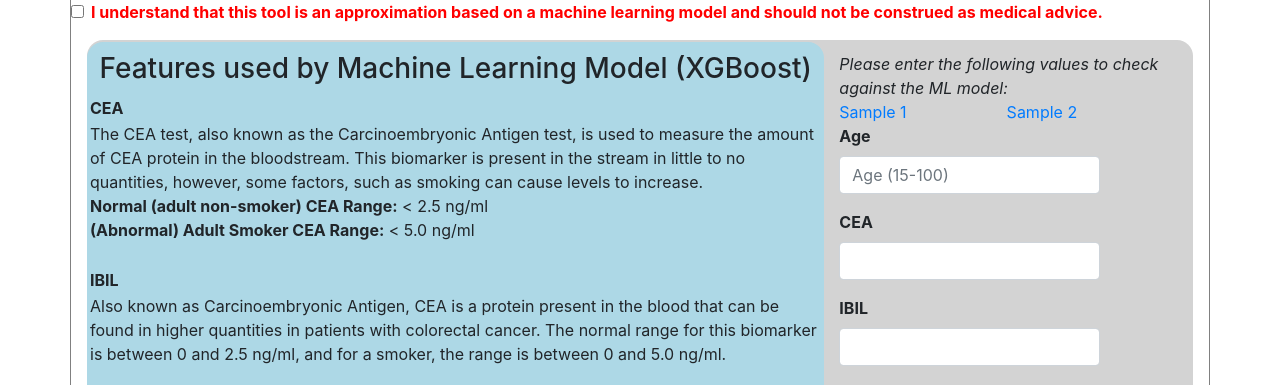
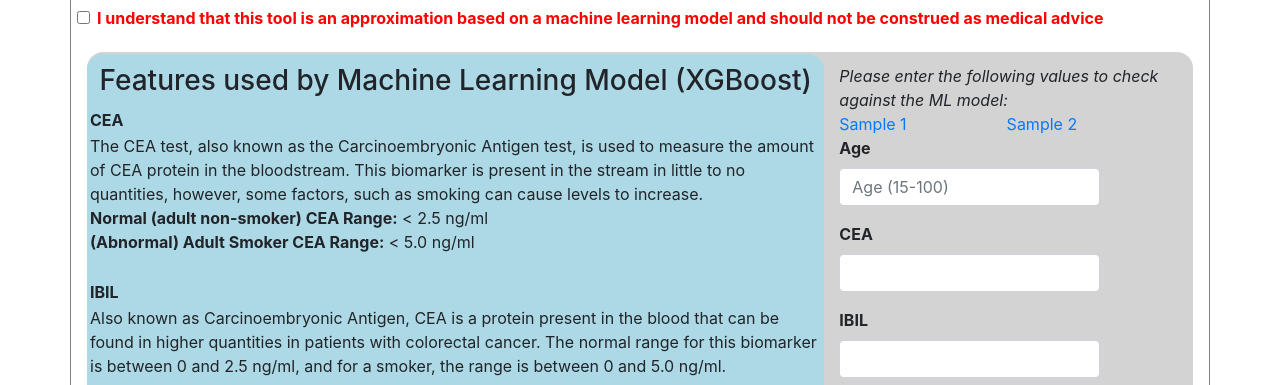
Before and after one commit to rxd321/ovarify, a Flask app: page / in a window 1280 px wide. Shown: the part 86-471 px from the top of the page. Run offline with Flask 2, Linux system fonts and the light colour scheme; some libraries are stand-ins or nearby versions.

Commit message:
Add files via upload

```diff
--- a/templates/index.html
+++ b/templates/index.html
@@ -24,6 +24,7 @@
 
         .mainContainer {
             border:groove 1px gray;
+
 
         }
 
@@ -60,6 +61,9 @@
         .does {
             font-weight: bold;
             color: red;
+        }
+        .boxPadding{
+            padding:6px;
         }
     </style>
     <script language="javascript">
@@ -127,7 +131,7 @@
                 <div class="row header justify-content-center align-self-center">
                     <h1><span style='font-size:40px; font-weight:bold;'>&#9792;  </span>Ovarian Cancer Prediction Using Machine Learning</h1>
                 </div>
-                <div class="row">
+                <div class="row boxPadding">
                     <div class="form-group">
                         <div class="form-check">
                             {% if not(result) %}
@@ -136,21 +140,18 @@
                             <input class="form-check-input" type="checkbox" checked>
                             {% endif %}
                             <label class="form-check-label" for="gridCheck">
-                                I understand that this tool is an approximation based on a machine learning model and should not be construed as medical advice.
+                                I understand that this tool is an approximation based on a machine learning model and should not be construed as medical advice
                             </label>
                         </div>
                     </div>
                 </div>
-                {% if result %}
-                <div class="row"><span>The predictiona as per the model is : </span>{{prediction[0]}} * 100</div>
-                {% endif %}
                 <div class="row result">
                     {% if result %}
                     <!-- Print prediction -->
-                    {% if prediction[0] > 0.5 %}
-                    <p style="font-size:18px">The ML model <span class="does">DOES </span>suggest an advanced screening for Ovarian Cancer</p>
+                    {% if prediction[0] >= 0.5 %}
+                    <p style="font-size:18px">The ML model <span class="does">does </span>suggest an advanced screening for Ovarian Cancer with <span class="does">{round({prediction[0]} *100,2) }</span> confidence </p>
                     {% else %}
-                    <br> <p style="font-size:18px">The ML model <span class="doesNot">DOES NOT</span> suggest an advanced screening for Ovarian Cancer</p>
+                    <br> <p style="font-size:18px">The ML model <span class="doesNot">does not</span> suggest an advanced screening for Ovarian Cancer with <span class="doesNot">{round({prediction[0]} *100,2) }</span> confidence</p>
                     {% endif %}
                     {% endif %}
 
```
